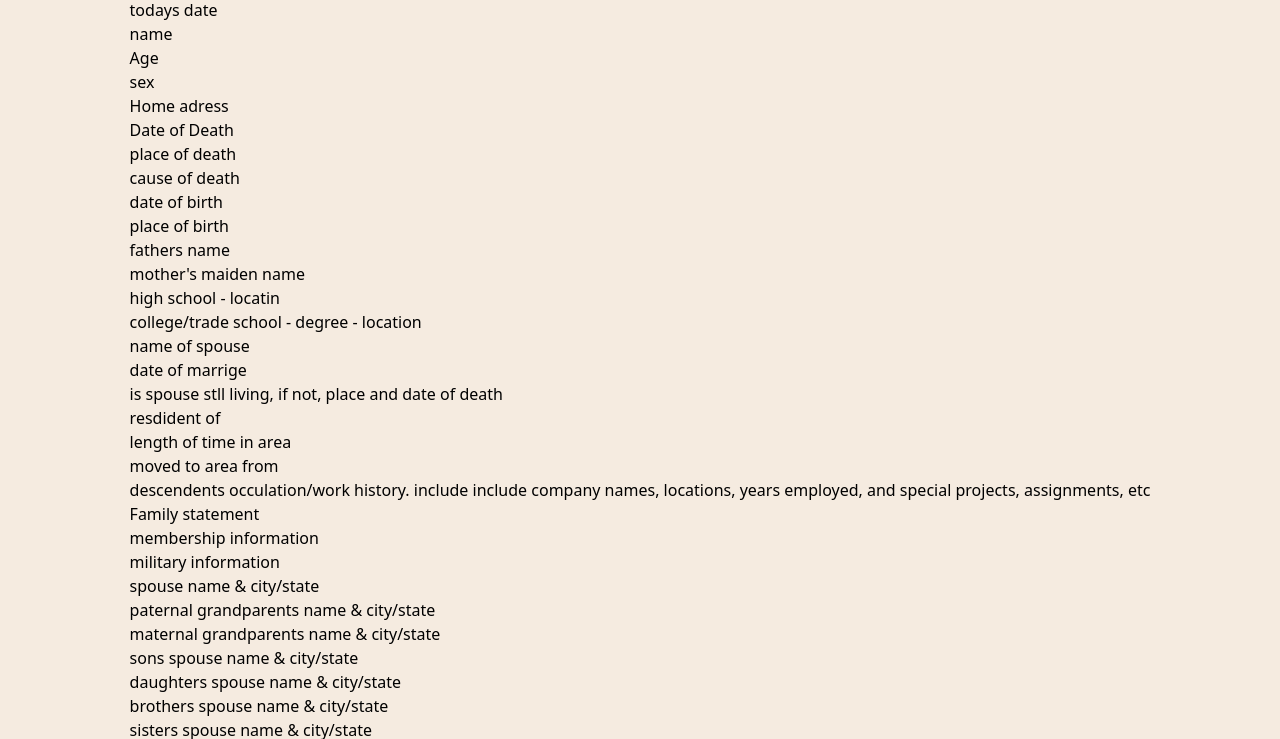
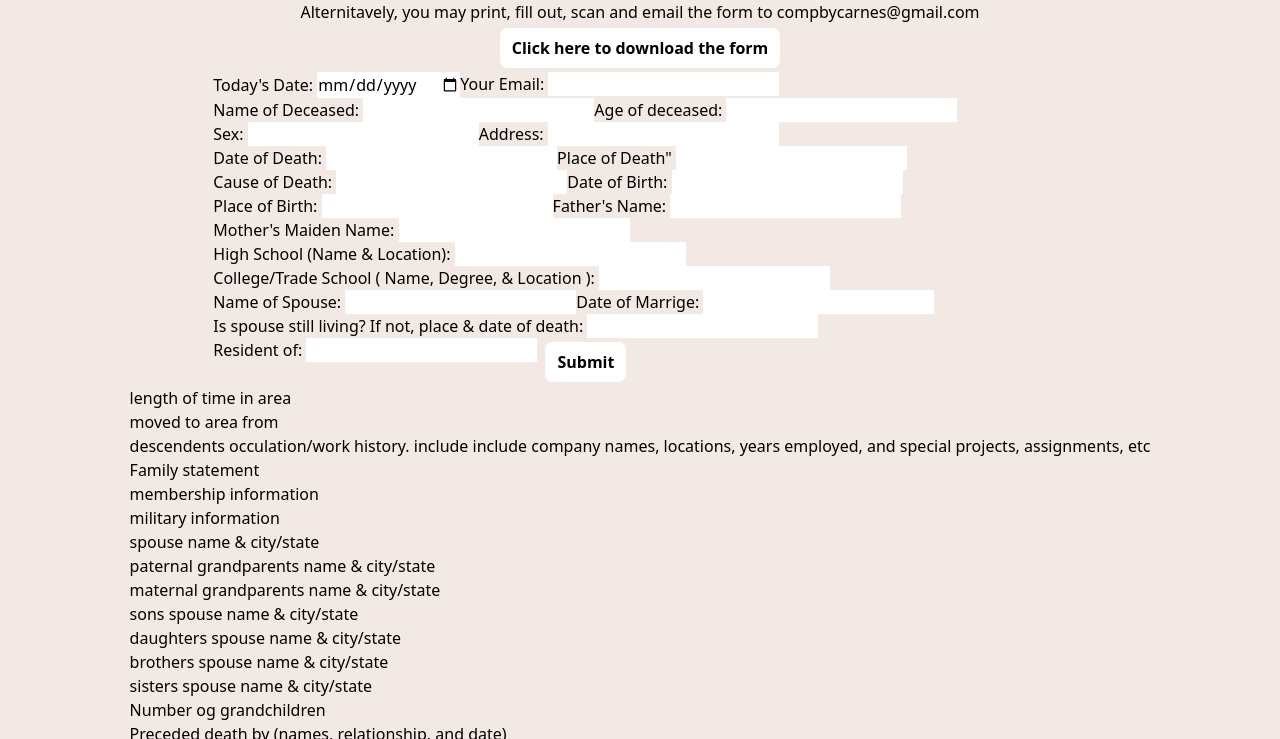
Before and after one commit to HaldenKavanagh/obituary, a website: page public/form.html in a window 1280 px wide. Shown: the part 130-869 px from the top of the page. Drawn offline with nearby package versions, Linux system fonts and the light colour scheme; a web font is replaced by a local one.

Commit message:
added alot of the form html, misc styling

```diff
--- a/public/form.html
+++ b/public/form.html
@@ -17,36 +17,109 @@
         A LIFE WELL LIVED
       </h2>
     </header>
+    <h1 class="text-2xl font-bold">Obituary Faq Sheet</h1>
+    <p>
+      Fill out this form fully and click submit. Add "N/A" in any fields your
+      are unsure about or wish to remain blank.
+    </p>
+    <p>
+      Alternitavely, you may print, fill out, scan and email the form to
+      compbycarnes@gmail.com
+    </p>
+    <a
+      href="assets/ObituaryWorksheet.docx"
+      download="ObituaryWorksheet.docx"
+      class="bg-white font-bold px-3 py-2 mx-2 my-1 rounded-lg"
+      >Click here to download the form</a
+    >
 
-    <form id="contact-form">
+    <form class="w-2/3 flex flex-wrap" id="contact-form ">
       <input type="hidden" name="contact_number" value="697483" />
-      <label>Name</label>
-      <input type="text" name="user_name" />
-      <label>Email</label>
-      <input type="email" name="user_email" />
-      <label>Message</label>
-      <textarea name="message"></textarea>
-      <input type="submit" value="Send" />
+      <div class="">
+        <label>Today's Date:</label>
+        <input type="date" />
+      </div>
+      <div>
+        <label>Your Email:</label>
+        <input type="email" name="user_email" />
+      </div>
+      <div>
+        <label>Name of Deceased:</label>
+        <input type="text" name="deceased_name" />
+      </div>
+      <div>
+        <label>Age of deceased:</label>
+        <input type="text" name="age_deceased" />
+      </div>
+      <div>
+        <label>Sex:</label>
+        <input type="text" name="sex_deceased" />
+      </div>
+      <div>
+        <label>Address:</label>
+        <input type="text" name="address_deceased" />
+      </div>
+      <div>
+        <label>Date of Death:</label>
+        <input type="text" name="DOD_deceased" />
+      </div>
+      <div>
+        <label>Place of Death"</label>
+        <input type="text" name="place_of_death_deceased" />
+      </div>
+      <div>
+        <label>Cause of Death:</label>
+        <input type="text" name="cause_of_death_deceased" />
+      </div>
+      <div>
+        <label>Date of Birth:</label>
+        <input type="text" name="DOB_deceased" />
+      </div>
+      <div>
+        <label>Place of Birth:</label>
+        <input type="text" name="place_of_birth_deceased" />
+      </div>
+      <div>
+        <label>Father's Name:</label>
+        <input type="text" name="fathers_name" />
+      </div>
+      <div>
+        <label>Mother's Maiden Name:</label>
+        <input type="text" name="mothers_name" />
+      </div>
+      <div>
+        <label>High School (Name & Location):</label>
+        <input type="text" name="high_school_deceased" />
+      </div>
+      <div>
+        <label>College/Trade School ( Name, Degree, & Location ):</label>
+        <input type="text" name="college_deceased" />
+      </div>
+      <div>
+        <label>Name of Spouse:</label>
+        <input type="text" name="spouse_name" />
+      </div>
+      <div>
+        <label>Date of Marrige:</label>
+        <input type="text" name="marrige_date" />
+      </div>
+      <div>
+        <label>Is spouse still living? If not, place & date of death:</label>
+        <input type="text" name="spouse_death_info" />
+      </div>
+      <div>
+        <label>Resident of:</label>
+        <input type="text" name="residency_deceased" />
+      </div>
+
+      <input
+        class="bg-white font-bold px-3 py-2 mx-2 my-1 rounded-lg"
+        type="submit"
+        value="Submit"
+      />
     </form>
+
     <div class="flex flex-col">
-      <p>todays date</p>
-      <p>name</p>
-      <p>Age</p>
-      <p>sex</p>
-      <p>Home adress</p>
-      <p>Date of Death</p>
-      <p>place of death</p>
-      <p>cause of death</p>
-      <p>date of birth</p>
-      <p>place of birth</p>
-      <p>fathers name</p>
-      <p>mother's maiden name</p>
-      <p>high school - locatin</p>
-      <p>college/trade school - degree - location</p>
-      <p>name of spouse</p>
-      <p>date of marrige</p>
-      <p>is spouse stll living, if not, place and date of death</p>
-      <p>resdident of</p>
       <p>length of time in area</p>
       <p>moved to area from</p>
       <p>
@@ -69,6 +142,8 @@
       <p>service information (select) funeral, memorial, gravesde</p>
       <p>place of burial</p>
       <p>memorial contributors</p>
+      <p>hobbies/passions</p>
+      <p>comments</p>
     </div>
 
     <!-- footer -->
--- a/tailwind.config.js
+++ b/tailwind.config.js
@@ -5,9 +5,10 @@ module.exports = {
     extend: {
       fontFamily: {
         playfair: ["Playfair Display", "serif"],
+        pt: ["PT Serif", "serif"],
       },
       colors: {
-        beige: "#f5ebe0",
+        beige: "#f2e9e4",
         brown: "#4a4437",
         accent: "#14b8a6",
       },
```
Also changed, not shown: public/index.html (+22 -14 lines), public/assets/images/jim.jpeg (added), public/assets/images/pete.JPG (added), public/assets/images/sunset.jpg (added), public/assets/images/sunset.png (deleted), public/css/tailwind-output.css, 1 other file.
